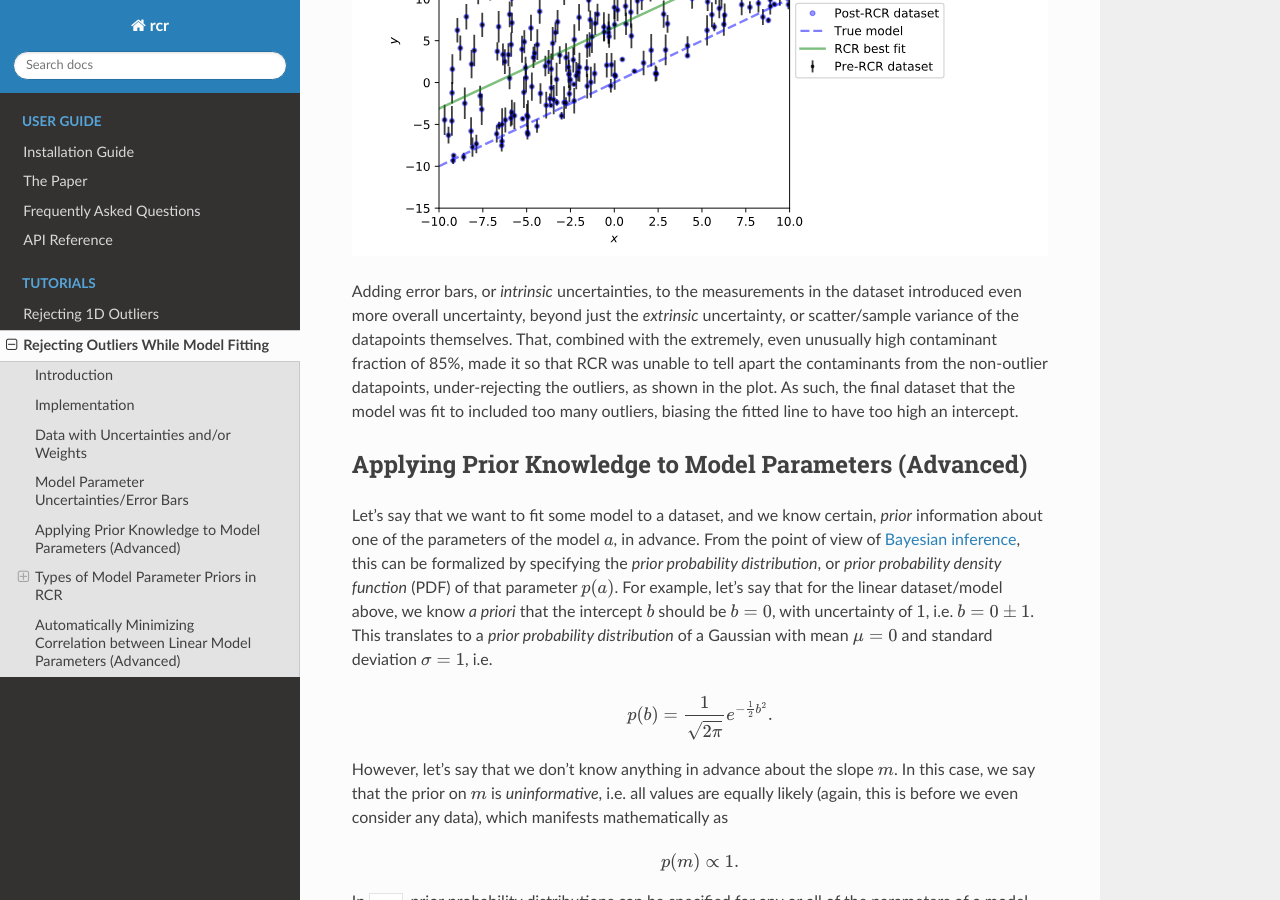
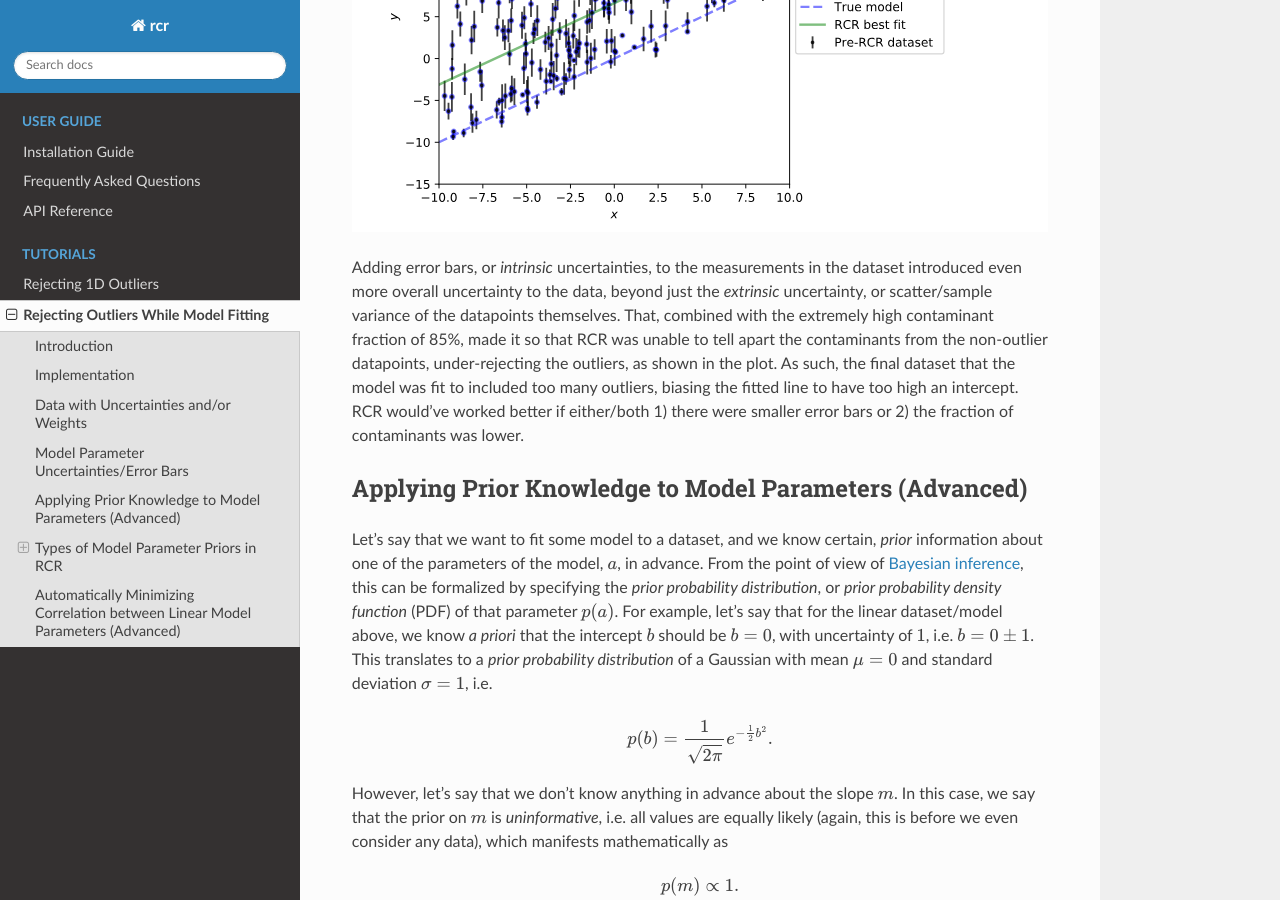
Before and after one commit to nickk124/robust-outlier-rejection, a Sphinx documentation site: the page built from docs/source/tutorials/functional.rst, in a window 1280 px wide and 900 px high, scrolled down 9372 px. Built offline with Sphinx 7.4.7 and the Read the Docs theme 2.0.0, drawn with Linux system fonts in a browser that asks for light colours; some of the changed text lies outside the part shown.

Commit message:
Gave the docs the old once-over

```diff
--- a/docs/source/examples/intro/intro.py
+++ b/docs/source/examples/intro/intro.py
@@ -64,7 +64,7 @@
 plt.ylim(0, 1)
 plt.xlabel("data")
 plt.title("Results of RCR being used on an" +
-    "{}% contaminated dataset".format(frac_contaminated*100))
+    " {}% contaminated dataset".format(frac_contaminated*100))
 plt.yticks([])
 
 box = ax.get_position()
--- a/docs/source/guide/faq.rst
+++ b/docs/source/guide/faq.rst
@@ -13,4 +13,4 @@
     only one outlier is rejected per iteration. *With* bulk rejection,
     multiple outliers can be rejected per iteration, with hardly any negative
     effect on final results. This creates a huge speed-up, especially for large datasets.
-    See Section 2.2.1 of :ref:`papers` for more info.
+    See Section 5 of :ref:`papers` for more info.
--- a/docs/source/guide/install.rst
+++ b/docs/source/guide/install.rst
@@ -44,6 +44,6 @@
 ---
 Because the RCR Python library uses pybind11 to wrap the original C++ source code seamlessly into Python,
 all of the speed of C++ is available through the Python library. However, if the C++ source code is desired, it
-can be found at the `github repository <https://github.com/nickk124/RCR>`_ in
+can be found at the `Github repository <https://github.com/nickk124/RCR>`_ in
 the ``src`` directory (``RCR_python.cpp`` is only used for wrapping the C++ code into the rcr Python library, so it can be ignored).
 Documentation specific to the C++ codebase can be found within the directory ``docs/cpp_docs`` of this repository.
--- a/docs/source/tutorials/functional.rst
+++ b/docs/source/tutorials/functional.rst
@@ -6,17 +6,17 @@
 Introduction
 ------------
 
-In it's most simple form, RCR is an excellent tool for
+In its most simple form, RCR is an excellent tool for
 detecting and rejecting outliers within heavily contaminated one-dimensional
 datasets, as shown in :ref:`singlevalue`. However, this only scratches
-the surface of RCR. In it's more generalized form, RCR can also be used
+the surface of RCR. In its more generalized form, RCR can also be used
 to reject outliers within some :math:`n`-dimensional dataset
 while also *simultaneously* fitting a model to
 that dataset. This section will explain how this can be done
 fairly easily in practice, while avoiding going into unnessarily
 technicalities. We recommend reading :ref:`singlevalue` before
 tackling this section, as the following is essentially a generalization
-on that section.
+of that section.
 
 For the case of one-dimensional data (see :ref:`singlevalue`),
 RCR can be thought of as being used to reject outliers from some
@@ -98,8 +98,8 @@
     def d_linear_2(x, params): # second model parameter derivative
         return x
 
-Next, let's create our dataset. We'll create a dataset with :math:`N=200` points
-total, with 85% datapoints being outliers. Our "true" model that the datapoints
+Next, let's start creating our dataset. We'll have :math:`N=200` points
+total, with 85% of the datapoints being outliers. Our "true" model that the datapoints
 will be generated about will have parameters of :math:`b=0` and :math:`m=1`.
 In code, this is simply:
 
@@ -234,7 +234,7 @@
     r.performBulkRejection(ydata) # perform RCR
 
 That was only a few lines of code, but what actually happened here? Essentially,
-(see the paper **HERE** for more details), RCR can iteratively reject outliers and
+(see :ref:`papers` for more details), RCR can iteratively reject outliers and
 fit the model to the data at the same time. As such, we can access the same
 outlier-rejection results from ``r.result`` as in :ref:`singlevalue`, while also
 having model-fitting results from our model, with the member ``model.result``:
@@ -344,7 +344,7 @@
 considered to be negligible (for a more generalized treatment, that includes such
 :math:`\vec{x}`-uncertainties, as well as uncertainty in the dataset
 that cannot solely be attributed to the data error bars,
-see e.g. `Konz 2020 <https://github.com/nickk124/seniorthesis>`_). In this case, which
+see e.g. `Konz 2020 <https://github.com/nickk124/seniorthesis/blob/master/konz_thesis_final.pdf>`_). In this case, which
 we take for RCR, our dataset becomes
 :math:`\left\{\left(\vec{x}_i, y_i \pm \sigma_{y,i}\right)\right\}_{i=1}^N`, i.e.
 our measurement error bars/uncertainties are :math:`\left\{\sigma_{y,i}\right\}_{i=1}^N`.
@@ -472,11 +472,13 @@
     ../_static/examples/functional/postRCR_erry.*
 
 Adding error bars, or *intrinsic* uncertainties, to the measurements in
-the dataset introduced even more overall uncertainty, beyond just the *extrinsic* uncertainty,
-or scatter/sample variance of the datapoints themselves. That, combined with the extremely, even unusually high
+the dataset introduced even more overall uncertainty to the data, beyond just the *extrinsic* uncertainty,
+or scatter/sample variance of the datapoints themselves. That, combined with the extremely high
 contaminant fraction of 85%, made it so that RCR was unable to tell apart the contaminants from the non-outlier datapoints,
 under-rejecting the outliers, as shown in the plot. As such, the final dataset that the
 model was fit to included too many outliers, biasing the fitted line to have too high an intercept.
+RCR would've worked better if either/both 1) there were smaller error bars
+or 2) the fraction of contaminants was lower.
 
 .. _priors:
 
@@ -484,7 +486,7 @@
 -------------------------------------------------------
 
 Let's say that we want to fit some model to a dataset, and we know certain, *prior* information
-about one of the parameters of the model :math:`a`, in advance.
+about one of the parameters of the model, :math:`a`, in advance.
 From the point of view of `Bayesian inference <https://en.wikipedia.org/wiki/Bayes%27_theorem>`_,
 this can be formalized by specifying the *prior probability distribution*, or *prior probability density function*
 (PDF) of that parameter :math:`p(a)`. For example, let's say that for the linear dataset/model above, we know *a priori*
```
Also changed, not shown: other parts of docs/source/tutorials/functional.rst (+7 -7 lines), docs/source/guide/papers.rst (deleted, +0 -11 lines), docs/source/index.rst (+15 -2 lines), docs/source/tutorials/singlevalue.rst (+12 -7 lines), docs/source/_static/examples/intro/intro.png, docs/source/_static/examples/intro/intro.svg.
